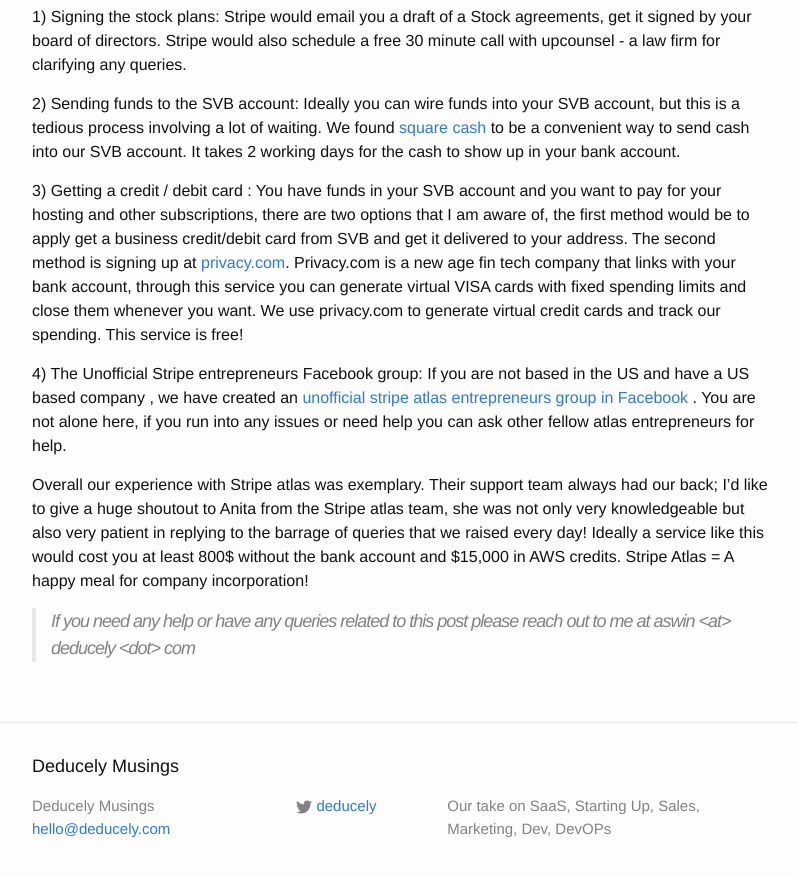
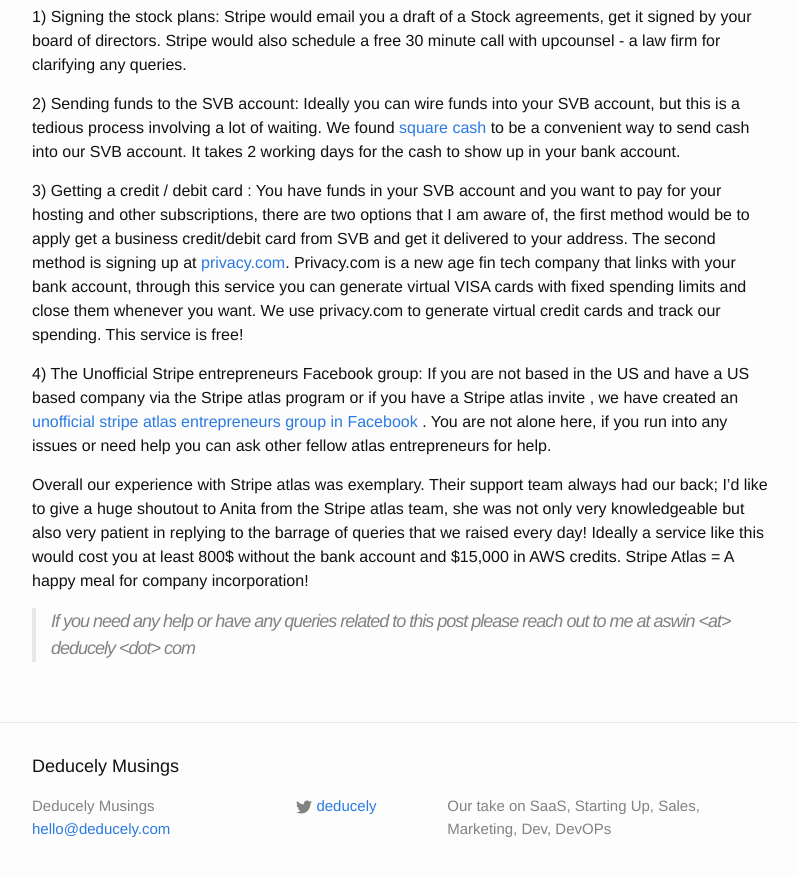
Before and after one commit to deducely/deducely.github.io, a Jekyll site: the page built from _posts/2016-08-01-incorporate-in-the-usa.markdown, in a window 1280 px wide and 900 px high, scrolled down 6543 px. Shown: the top 877 px of the window, without its empty margins (238-1036 px from the left). Built offline with Jekyll 4.4.1, drawn with Linux system fonts in a browser that asks for light colours.

Commit message:
corrections

```diff
--- a/_posts/2016-08-01-incorporate-in-the-usa.markdown
+++ b/_posts/2016-08-01-incorporate-in-the-usa.markdown
@@ -147,7 +147,7 @@
 You have funds in your SVB account and you want to pay for your hosting and other subscriptions, there are two options that I am aware of, the first method would be to apply get a business credit/debit card from SVB and get it delivered to your address. The second method is signing up at [privacy.com](hhtps://privacy.com). Privacy.com is a new age fin tech company that links with your bank account, through this service you can generate virtual VISA cards with fixed spending limits and close them whenever you want. We use privacy.com to generate virtual credit cards and track our spending. This service is free!
 
 4) The Unofficial Stripe entrepreneurs Facebook group:
-If you are not based in the US and have a US based company , we have created an [unofficial stripe atlas entrepreneurs group in Facebook](https://www.facebook.com/groups/1751531058421877/) . You are not alone here, if you run into any issues or need help you can ask other fellow atlas entrepreneurs for help.
+If you are not based in the US and have a US based company via the Stripe atlas program or if you have a Stripe atlas invite , we have created an [unofficial stripe atlas entrepreneurs group in Facebook](https://www.facebook.com/groups/1751531058421877/) . You are not alone here, if you run into any issues or need help you can ask other fellow atlas entrepreneurs for help.
 
 Overall our experience with Stripe atlas was exemplary. Their support team always had our back; I'd like to give a huge shoutout to Anita from the Stripe atlas team, she was not only very knowledgeable but also very patient in replying to the barrage of queries that we raised every day! Ideally a service like this would cost you at least 800$ without the bank account and $15,000 in AWS credits. Stripe Atlas = A happy meal for company incorporation!
 
```
